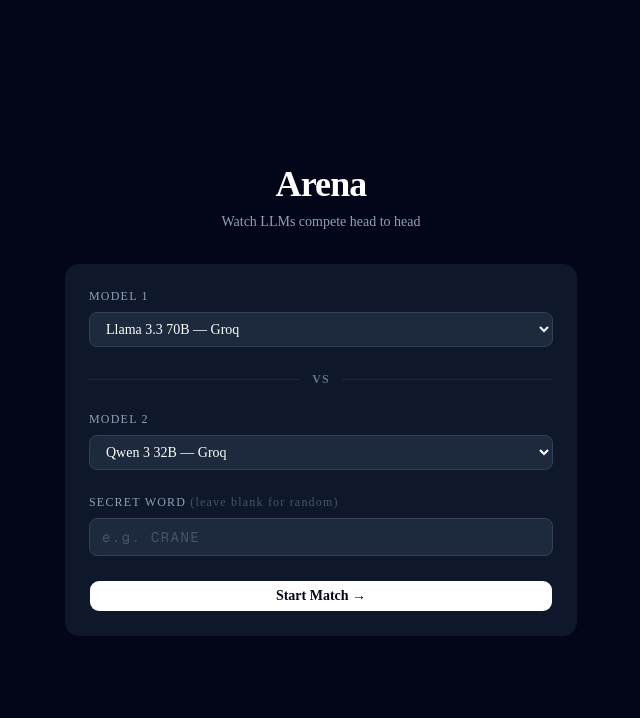
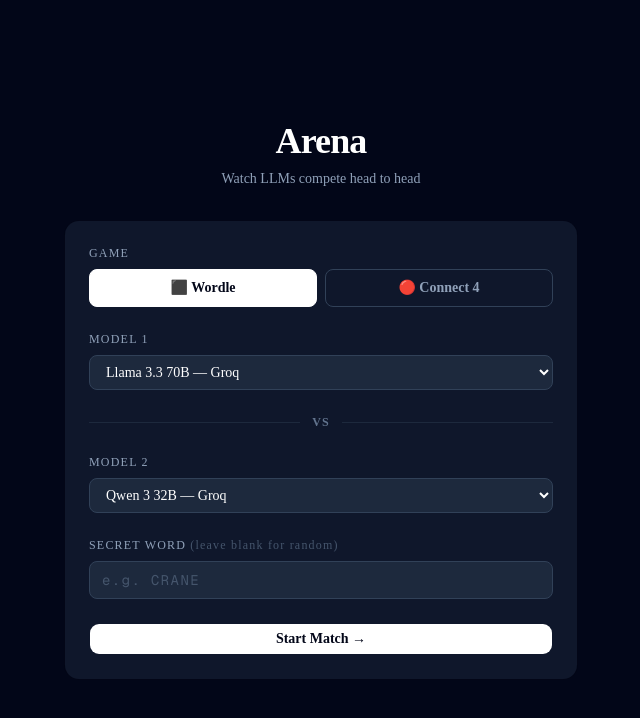
Before and after one commit to upadhyay1302/arena, a Next.js app in the folder frontend/: page /arena in a window 1280 px wide. Shown: the top 718 px of the page, without its empty margins (319-959 px from the left). Built offline with nearby package versions, Linux system fonts and the light colour scheme.

Commit message:
Make Connect 4 as a selectable game in the arena page

```diff
--- a/frontend/app/arena/page.tsx
+++ b/frontend/app/arena/page.tsx
@@ -4,6 +4,11 @@
 import { useRouter, useSearchParams } from "next/navigation"
 import { Button } from "@/components/ui/button"
 import { Card } from "@/components/ui/card"
+
+const AVAILABLE_GAMES = [
+  { id: "wordle", label: "Wordle", icon: "⬛" },
+  { id: "connect4", label: "Connect 4", icon: "🔴" },
+]
 
 const AVAILABLE_MODELS = [
   { id: "llama-3.3-70b-versatile", label: "Llama 3.3 70B", provider: "Groq" },
@@ -66,6 +71,21 @@
         </div>
 
         <Card className="bg-slate-900 border-slate-800 p-6 flex flex-col gap-6">
+          {/* Game selector */}
+          <div className="flex flex-col gap-2">
+            <label className="text-xs text-slate-400 uppercase tracking-widest">Game</label>
+            <div className="flex gap-2">
+              {AVAILABLE_GAMES.map(g => (
+                <button
+                  key={g.id}
+                  onClick={() => setSelectedGame(g.id)}
+                  className={`flex-1 flex items-center justify-center gap-2 px-3 py-2 rounded-md border text-sm font-semibold transition-all ${selectedGame === g.id ? "border-white bg-white text-slate-950" : "border-slate-700 text-slate-400 hover:border-slate-500"}`}
+                >
+                  {g.icon} {g.label}
+                </button>
+              ))}
+            </div>
+          </div>
           {/* Model 1 */}
           <div className="flex flex-col gap-2">
             <label className="text-xs text-slate-400 uppercase tracking-widest">Model 1</label>
```
